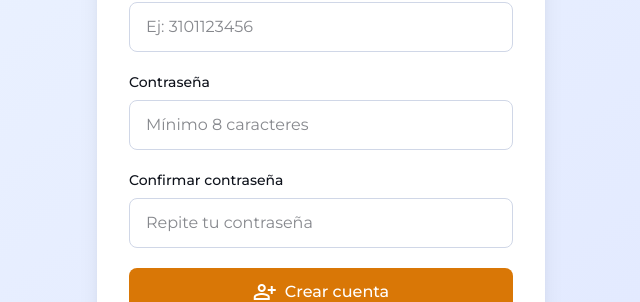
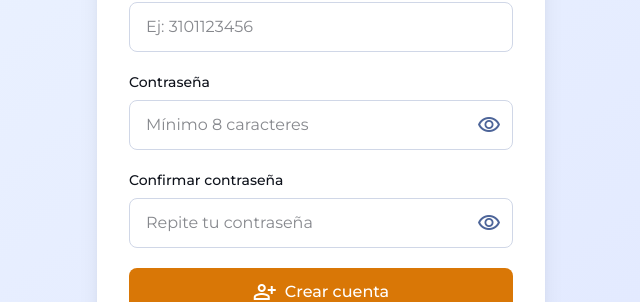
Before and after one commit to KevinArce98/simplify-iva-cr, a Next.js app: page /register in a window 1280 px wide. Shown: the part 442-744 px from the top of the page, without its empty margins (319-959 px from the left). Built offline with nearby package versions, Linux system fonts and the light colour scheme; no server answers.

Commit message:
feat: add reusable PasswordInput component and integrate it into login and registration pages

```diff
--- /dev/null
+++ b/app/components/password-input.tsx
@@ -0,0 +1,59 @@
+'use client';
+
+import { useState } from 'react';
+
+type PasswordInputProps = {
+  id: string;
+  label: string;
+  value: string;
+  onChange: (value: string) => void;
+  placeholder?: string;
+  required?: boolean;
+  minLength?: number;
+  disabled?: boolean;
+};
+
+export function PasswordInput({
+  id,
+  label,
+  value,
+  onChange,
+  placeholder,
+  required = false,
+  minLength,
+  disabled = false,
+}: PasswordInputProps) {
+  const [showPassword, setShowPassword] = useState(false);
+
+  return (
+    <div>
+      <label htmlFor={id} className="block text-sm font-medium text-[#0e121b] mb-2">
+        {label}
+      </label>
+      <div className="relative">
+        <input
+          id={id}
+          type={showPassword ? 'text' : 'password'}
+          value={value}
+          onChange={(e) => onChange(e.target.value)}
+          required={required}
+          minLength={minLength}
+          className="w-full px-4 py-3 pr-12 border border-[#d0d7e7] rounded-lg focus:outline-none focus:ring-2 focus:ring-(--primary) focus:border-transparent text-[#0e121b]"
+          placeholder={placeholder}
+          disabled={disabled}
+        />
+        <button
+          type="button"
+          onClick={() => setShowPassword((prev) => !prev)}
+          className="absolute inset-y-0 right-0 px-3 text-[#4d6599] cursor-pointer flex items-center hover:text-[#0e121b]"
+          disabled={disabled}
+          aria-label={showPassword ? 'Ocultar contraseña' : 'Mostrar contraseña'}
+        >
+          <span className="material-symbols-outlined">
+            {showPassword ? 'visibility_off' : 'visibility'}
+          </span>
+        </button>
+      </div>
+    </div>
+  );
+}
--- a/app/login/page.tsx
+++ b/app/login/page.tsx
@@ -4,6 +4,7 @@ import { useState } from 'react';
 import { signIn } from 'next-auth/react';
 import { useRouter } from 'next/navigation';
 import Link from 'next/link';
+import { PasswordInput } from '@/app/components/password-input';
 
 export default function LoginPage() {
   const [email, setEmail] = useState('');
@@ -83,24 +84,15 @@ export default function LoginPage() {
               />
             </div>
 
-            <div>
-              <label
-                htmlFor="password"
-                className="block text-sm font-medium text-[#0e121b] mb-2"
-              >
-                Contraseña
-              </label>
-              <input
+            <PasswordInput
               id="password"
-                type="password"
+              label="Contraseña"
               value={password}
-                onChange={(e) => setPassword(e.target.value)}
+              onChange={setPassword}
               required
-                className="w-full px-4 py-3 border border-[#d0d7e7] rounded-lg focus:outline-none focus:ring-2 focus:ring-(--primary) focus:border-transparent text-[#0e121b]"
               placeholder="••••••••"
               disabled={isLoading}
             />
-            </div>
 
             <button
               type="submit"
--- a/app/register/page.tsx
+++ b/app/register/page.tsx
@@ -5,6 +5,7 @@ import { useRouter } from 'next/navigation';
 import Link from 'next/link';
 import { registerUser } from './actions';
 import { signIn } from 'next-auth/react';
+import { PasswordInput } from '@/app/components/password-input';
 
 export default function RegisterPage() {
   const [name, setName] = useState('');
@@ -146,45 +147,27 @@ export default function RegisterPage() {
               />
             </div>
 
-            <div>
-              <label
-                htmlFor="password"
-                className="block text-sm font-medium text-[#0e121b] mb-2"
-              >
-                Contraseña
-              </label>
-              <input
+            <PasswordInput
               id="password"
-                type="password"
+              label="Contraseña"
               value={password}
-                onChange={(e) => setPassword(e.target.value)}
+              onChange={setPassword}
               required
               minLength={8}
-                className="w-full px-4 py-3 border border-[#d0d7e7] rounded-lg focus:outline-none focus:ring-2 focus:ring-(--primary) focus:border-transparent text-[#0e121b]"
               placeholder="Mínimo 8 caracteres"
               disabled={isLoading}
             />
-            </div>
 
-            <div>
-              <label
-                htmlFor="confirmPassword"
-                className="block text-sm font-medium text-[#0e121b] mb-2"
-              >
-                Confirmar contraseña
-              </label>
-              <input
+            <PasswordInput
               id="confirmPassword"
-                type="password"
+              label="Confirmar contraseña"
               value={confirmPassword}
-                onChange={(e) => setConfirmPassword(e.target.value)}
+              onChange={setConfirmPassword}
               required
               minLength={8}
-                className="w-full px-4 py-3 border border-[#d0d7e7] rounded-lg focus:outline-none focus:ring-2 focus:ring-(--primary) focus:border-transparent text-[#0e121b]"
               placeholder="Repite tu contraseña"
               disabled={isLoading}
             />
-            </div>
 
             <button
               type="submit"
```
Lines whose indentation alone changed are shown as unchanged.
